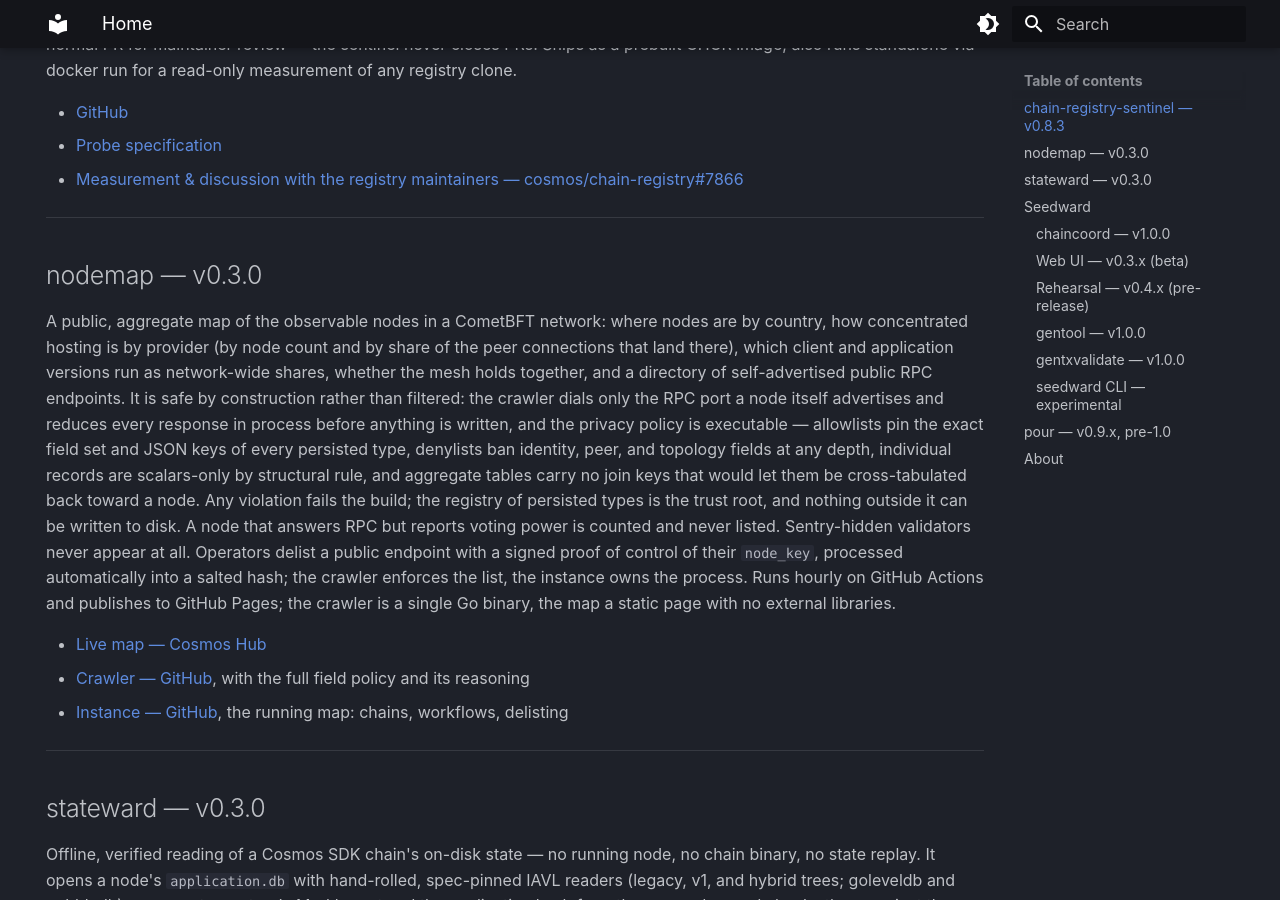
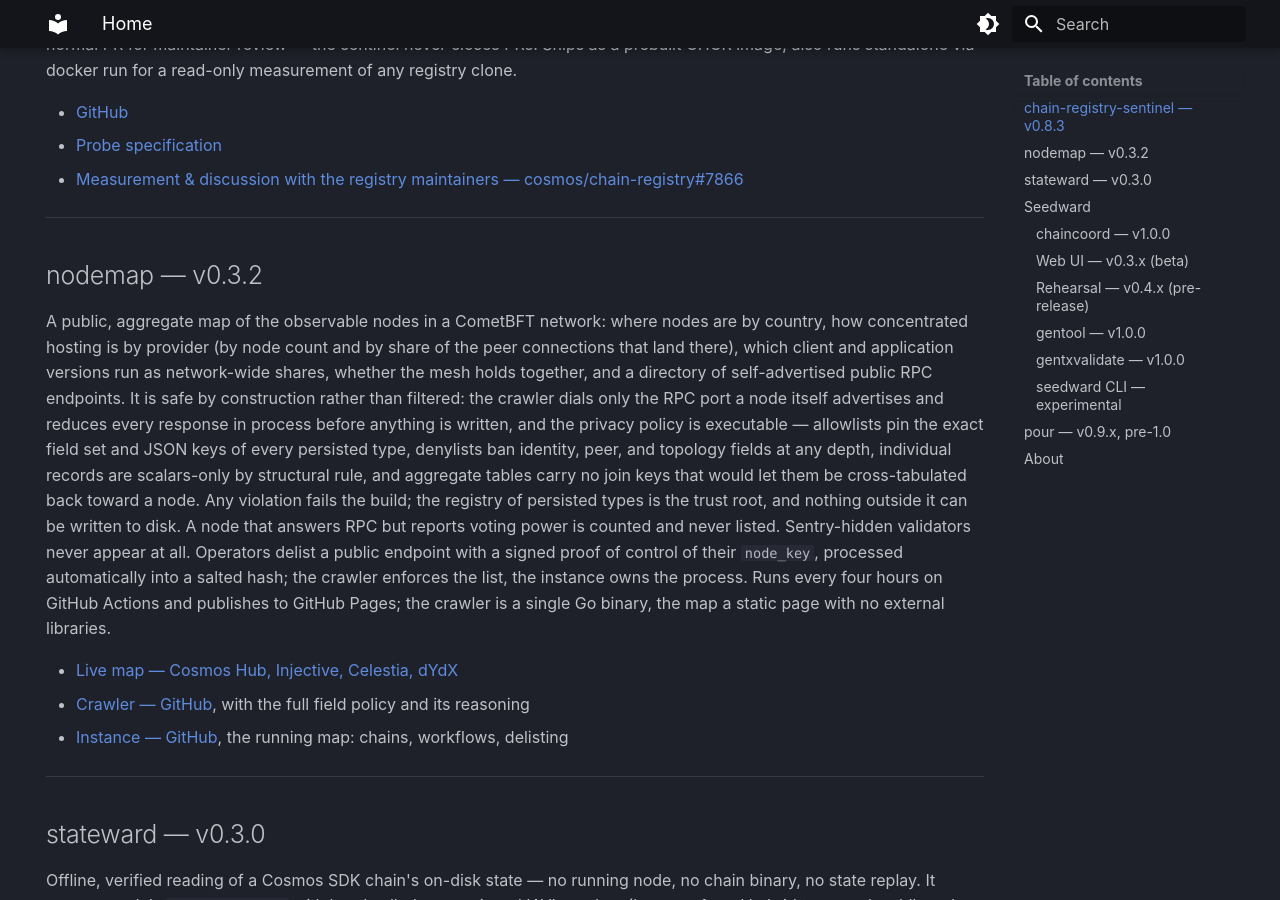
Before and after one commit to ny4rl4th0t3p/ny4rl4th0t3p.github.io, an MkDocs documentation site: the page built from docs/index.md, in a window 1280 px wide and 900 px high, scrolled down 645 px. Built offline with MkDocs 1.6.1 and Material for MkDocs 9.7.7, drawn with Linux system fonts in a browser that asks for light colours.

```diff
--- a/docs/index.md
+++ b/docs/index.md
@@ -33,7 +33,7 @@ via docker run for a read-only measurement of any registry clone.
 
 ---
 
-## nodemap — v0.3.0
+## nodemap — v0.3.2
 
 A public, aggregate map of the observable nodes in a CometBFT network: where nodes are by country, how
 concentrated hosting is by provider (by node count and by share of the peer connections that land there), which client
@@ -46,10 +46,10 @@ that would let them be cross-tabulated back toward a node. Any violation fails t
 types is the trust root, and nothing outside it can be written to disk. A node that answers RPC but reports voting
 power is counted and never listed. Sentry-hidden validators never appear at
 all. Operators delist a public endpoint with a signed proof of control of their `node_key`, processed automatically
-into a salted hash; the crawler enforces the list, the instance owns the process. Runs hourly on GitHub Actions and
+into a salted hash; the crawler enforces the list, the instance owns the process. Runs every four hours on GitHub Actions and
 publishes to GitHub Pages; the crawler is a single Go binary, the map a static page with no external libraries.
 
-- [Live map — Cosmos Hub](https://ny4rl4th0t3p.github.io/nodemap-ui/)
+- [Live map — Cosmos Hub, Injective, Celestia, dYdX](https://ny4rl4th0t3p.github.io/nodemap-ui/)
 - [Crawler — GitHub](https://github.com/ny4rl4th0t3p/nodemap), with the full field policy and its reasoning
 - [Instance — GitHub](https://github.com/ny4rl4th0t3p/nodemap-ui), the running map: chains, workflows, delisting
 
```
Also changed, not shown: docs/blog/posts/2026-09-05-cosmos-hub-hosting-concentration.md (renamed from docs/blog/posts/2026-09-11-cosmos-hub-hosting-concentration.md, +23 -20 lines).
